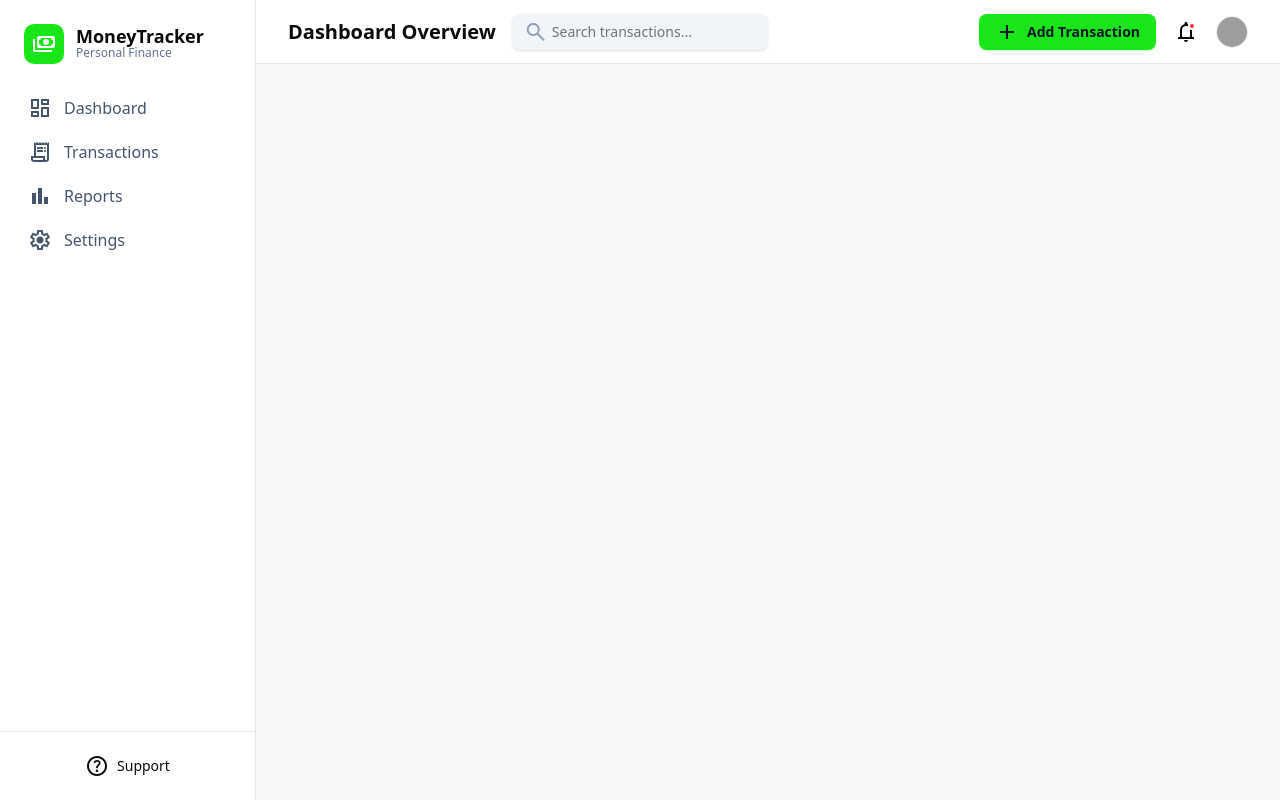
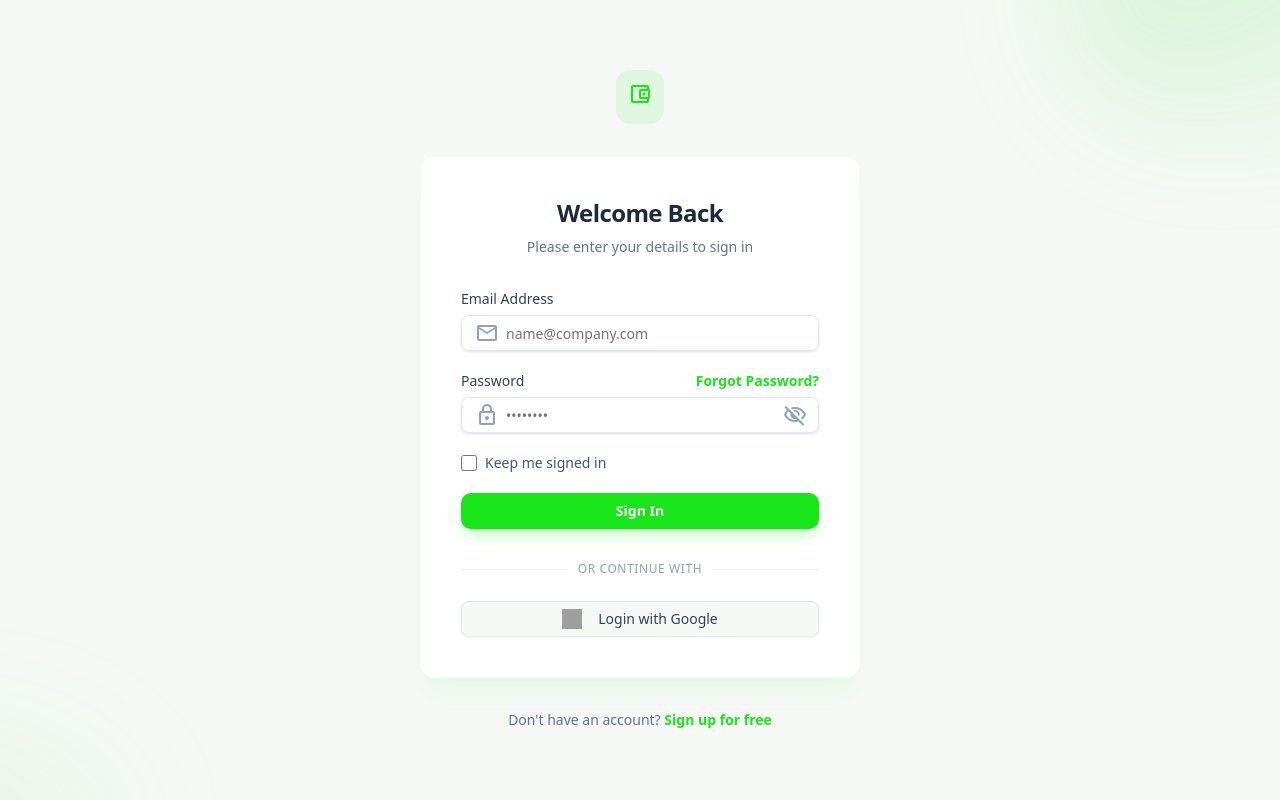
Before and after one commit to Taras-Rm/money-tracking-client, a React (Vite) app: page /login in a window 1280 px wide. Built offline with nearby package versions, Linux system fonts and the light colour scheme; grey boxes are pictures that could not be loaded.

Commit message:
add login page

```diff
--- a/src/App.tsx
+++ b/src/App.tsx
@@ -1,15 +1,25 @@
 import { BrowserRouter, Routes, Route } from 'react-router-dom';
 import AppLayout from './layout/AppLayout';
 import Dashboard from './pages/dashboard/Dashboard';
+import Login from './pages/auth/Login';
 
 function App() {
+  const isAuthenticated = false; // Mock authentication state
+
   return (
     <BrowserRouter>
-      <AppLayout>
-        <Routes>
-          <Route path="/" element={<Dashboard />} />
-        </Routes>
-      </AppLayout>
+      <Routes>
+        {isAuthenticated ? (
+          <Route path="/" element={<AppLayout />}>
+            <Route index element={<Dashboard />} />
+          </Route>
+        ) : (
+          <>
+            <Route path="/login" element={<Login />} />
+            <Route path="*" element={<Login />} />
+          </>
+        )}
+      </Routes>
     </BrowserRouter>
   );
 }
--- /dev/null
+++ b/src/components/ui/checkbox.tsx
@@ -0,0 +1,24 @@
+import * as React from "react"
+import { cn } from "@/lib/utils"
+
+export interface CheckboxProps
+  extends React.InputHTMLAttributes<HTMLInputElement> {}
+
+const Checkbox = React.forwardRef<HTMLInputElement, CheckboxProps>(
+  ({ className, ...props }, ref) => {
+    return (
+      <input
+        type="checkbox"
+        className={cn(
+          "h-4 w-4 rounded border-slate-300 text-primary focus:ring-primary cursor-pointer",
+          className
+        )}
+        ref={ref}
+        {...props}
+      />
+    )
+  }
+)
+Checkbox.displayName = "Checkbox"
+
+export { Checkbox }
--- /dev/null
+++ b/src/components/ui/label.tsx
@@ -0,0 +1,19 @@
+import * as React from "react"
+import { cn } from "@/lib/utils"
+
+const Label = React.forwardRef<
+  HTMLLabelElement,
+  React.ComponentProps<"label">
+>(({ className, ...props }, ref) => (
+  <label
+    ref={ref}
+    className={cn(
+      "text-sm font-medium leading-none peer-disabled:cursor-not-allowed peer-disabled:opacity-70",
+      className
+    )}
+    {...props}
+  />
+))
+Label.displayName = "Label"
+
+export { Label }
--- a/src/layout/AppLayout.tsx
+++ b/src/layout/AppLayout.tsx
@@ -1,18 +1,16 @@
-import { ReactNode } from 'react';
+import { Outlet } from 'react-router-dom';
 import Header from './Header';
 import Navigation from './Navigation';
 
-interface AppLayoutProps {
-  children: ReactNode;
-}
-
-const AppLayout = ({ children }: AppLayoutProps) => {
+const AppLayout = () => {
   return (
     <div className="flex h-screen overflow-hidden">
       <Navigation />
       <main className="flex-1 flex flex-col min-w-0 overflow-hidden">
         <Header />
-        <div className="flex-1 overflow-y-auto p-8 space-y-8">{children}</div>
+        <div className="flex-1 overflow-y-auto p-8 space-y-8">
+          <Outlet />
+        </div>
       </main>
     </div>
   );
--- /dev/null
+++ b/src/pages/auth/Login.tsx
@@ -0,0 +1,197 @@
+import { useState } from 'react';
+import { Link } from 'react-router-dom';
+import { Card, CardContent } from '@/components/ui/card';
+import { Input } from '@/components/ui/input';
+import { Button } from '@/components/ui/button';
+import { Label } from '@/components/ui/label';
+import { Checkbox } from '@/components/ui/checkbox';
+
+const Login = () => {
+  const [formData, setFormData] = useState({
+    email: '',
+    password: '',
+    rememberMe: false,
+  });
+  const [showPassword, setShowPassword] = useState(false);
+
+  const handleSubmit = (e: React.FormEvent) => {
+    e.preventDefault();
+    // TODO: Implement login logic
+    console.log('Login attempt:', formData);
+  };
+
+  return (
+    <div className="bg-background-light min-h-screen flex items-center justify-center p-4 relative overflow-hidden">
+      {/* Background Decoration Elements */}
+      <div className="fixed top-0 right-0 -z-10 w-1/3 h-1/3 opacity-20 pointer-events-none">
+        <div className="w-full h-full bg-gradient-to-br from-primary to-transparent blur-3xl rounded-full translate-x-1/2 -translate-y-1/2"></div>
+      </div>
+      <div className="fixed bottom-0 left-0 -z-10 w-1/4 h-1/4 opacity-10 pointer-events-none">
+        <div className="w-full h-full bg-gradient-to-tr from-primary to-transparent blur-3xl rounded-full -translate-x-1/2 translate-y-1/2"></div>
+      </div>
+
+      {/* Login Container */}
+      <div className="w-full max-w-[440px]">
+        {/* Logo/Brand Icon Section */}
+        <div className="flex justify-center mb-8">
+          <div className="bg-primary/10 p-3 rounded-xl">
+            <span className="material-symbols-outlined text-primary text-3xl">
+              account_balance_wallet
+            </span>
+          </div>
+        </div>
+
+        {/* Main Login Card */}
+        <Card className="shadow-xl shadow-primary/5 border-primary/5">
+          <CardContent className="p-8 md:p-10">
+            {/* Header Text */}
+            <div className="text-center mb-8">
+              <h1 className="text-2xl font-bold text-slate-800 mb-2 tracking-tight">
+                Welcome Back
+              </h1>
+              <p className="text-slate-500 text-sm">
+                Please enter your details to sign in
+              </p>
+            </div>
+
+            {/* Login Form */}
+            <form onSubmit={handleSubmit} className="space-y-5">
+              {/* Email Field */}
+              <div>
+                <Label htmlFor="email" className="block text-sm font-medium text-slate-700 mb-1.5">
+                  Email Address
+                </Label>
+                <div className="relative">
+                  <div className="absolute inset-y-0 left-0 pl-3.5 flex items-center pointer-events-none">
+                    <span className="material-symbols-outlined text-slate-400 text-[20px]">
+                      mail_outline
+                    </span>
+                  </div>
+                  <Input
+                    id="email"
+                    name="email"
+                    type="email"
+                    placeholder="name@company.com"
+                    value={formData.email}
+                    onChange={(e) =>
+                      setFormData({ ...formData, email: e.target.value })
+                    }
+                    className="pl-11 pr-4 py-2.5 bg-background-light/50 border-slate-200 focus:ring-2 focus:ring-primary/20 focus:border-primary"
+                    required
+                  />
+                </div>
+              </div>
+
+              {/* Password Field */}
+              <div>
+                <div className="flex items-center justify-between mb-1.5">
+                  <Label htmlFor="password" className="block text-sm font-medium text-slate-700">
+                    Password
+                  </Label>
+                  <Link
+                    to="/forgot-password"
+                    className="text-sm font-semibold text-primary hover:underline transition-all"
+                  >
+                    Forgot Password?
+                  </Link>
+                </div>
+                <div className="relative">
+                  <div className="absolute inset-y-0 left-0 pl-3.5 flex items-center pointer-events-none">
+                    <span className="material-symbols-outlined text-slate-400 text-[20px]">
+                      lock_outline
+                    </span>
+                  </div>
+                  <Input
+                    id="password"
+                    name="password"
+                    type={showPassword ? 'text' : 'password'}
+                    placeholder="••••••••"
+                    value={formData.password}
+                    onChange={(e) =>
+                      setFormData({ ...formData, password: e.target.value })
+                    }
+                    className="pl-11 pr-11 py-2.5 bg-background-light/50 border-slate-200 focus:ring-2 focus:ring-primary/20 focus:border-primary"
+                    required
+                  />
+                  <button
+                    type="button"
+                    onClick={() => setShowPassword(!showPassword)}
+                    className="absolute inset-y-0 right-0 pr-3 flex items-center text-slate-400 hover:text-slate-600 transition-colors"
+                  >
+                    <span className="material-symbols-outlined text-[20px]">
+                      {showPassword ? 'visibility' : 'visibility_off'}
+                    </span>
+                  </button>
+                </div>
+              </div>
+
+              {/* Remember Me */}
+              <div className="flex items-center">
+                <Checkbox
+                  id="remember-me"
+                  name="remember-me"
+                  checked={formData.rememberMe}
+                  onChange={(e) =>
+                    setFormData({ ...formData, rememberMe: e.target.checked })
+                  }
+                />
+                <Label
+                  htmlFor="remember-me"
+                  className="ml-2 block text-sm text-slate-600 cursor-pointer select-none"
+                >
+                  Keep me signed in
+                </Label>
+              </div>
+
+              {/* Sign In Button */}
+              <Button
+                type="submit"
+                className="w-full py-3 px-4 rounded-lg bg-primary hover:bg-primary/90 text-white font-semibold text-sm shadow-lg shadow-primary/20 transition-all transform active:scale-[0.98]"
+              >
+                Sign In
+              </Button>
+            </form>
+
+            {/* Social Login Divider */}
+            <div className="mt-8 relative">
+              <div aria-hidden="true" className="absolute inset-0 flex items-center">
+                <div className="w-full border-t border-slate-100"></div>
+              </div>
+              <div className="relative flex justify-center text-xs uppercase">
+                <span className="bg-white px-3 text-slate-400 font-medium tracking-wider">
+                  Or continue with
+                </span>
+              </div>
+            </div>
+
+            {/* Social Options */}
+            <div className="mt-6">
+              <Button
+                type="button"
+                variant="outline"
+                className="flex items-center justify-center py-2.5 border-slate-200 hover:bg-slate-50 transition-colors w-full"
+              >
+                <img
+                  alt="Google Logo"
+                  className="w-5 h-5 mr-2"
+                  src="https://image.similarpng.com/file/similarpng/very-thumbnail/2020/06/Logo-google-icon-PNG.png"
+                />
+                <span className="text-sm font-medium text-slate-700">Login with Google</span>
+              </Button>
+            </div>
+          </CardContent>
+        </Card>
+
+        {/* Signup Link */}
+        <p className="mt-8 text-center text-sm text-slate-500">
+          Don't have an account?{' '}
+          <Link to="/signup" className="font-bold text-primary hover:underline">
+            Sign up for free
+          </Link>
+        </p>
+      </div>
+    </div>
+  );
+};
+
+export default Login;
```
